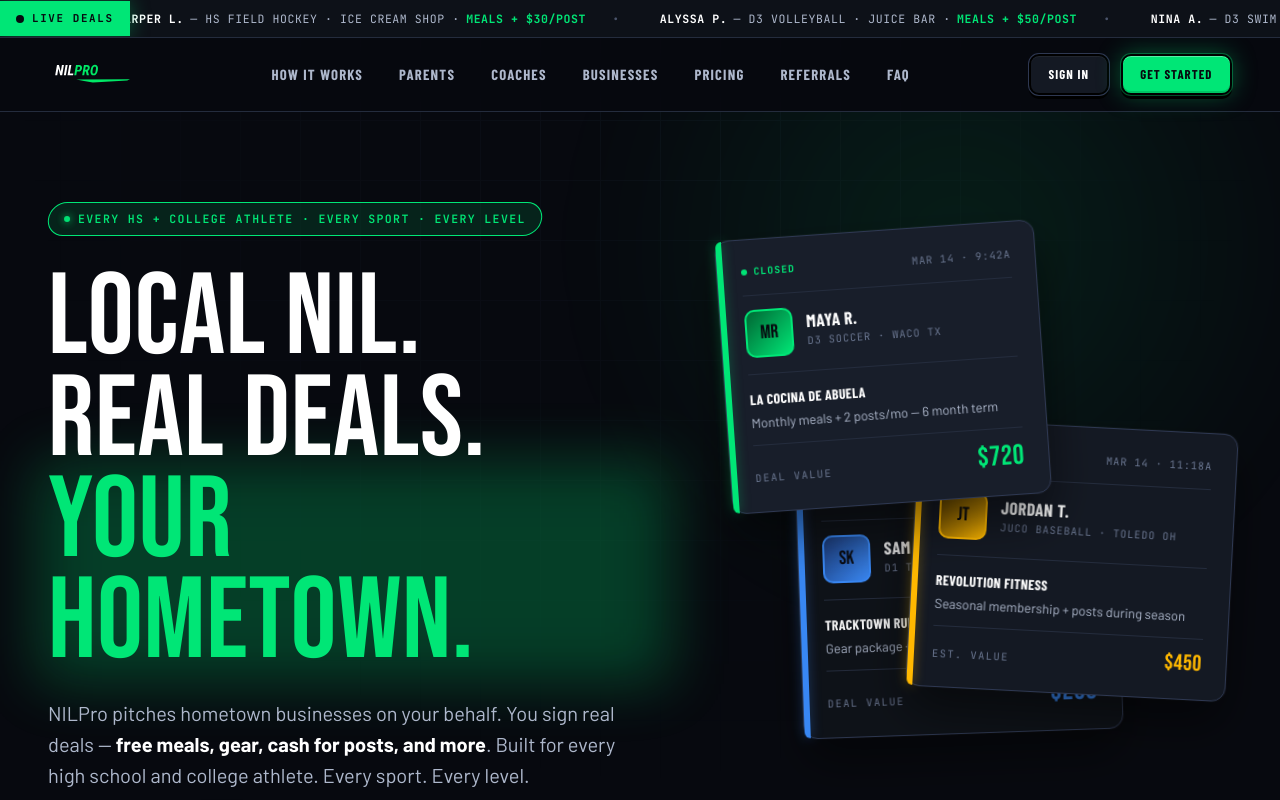
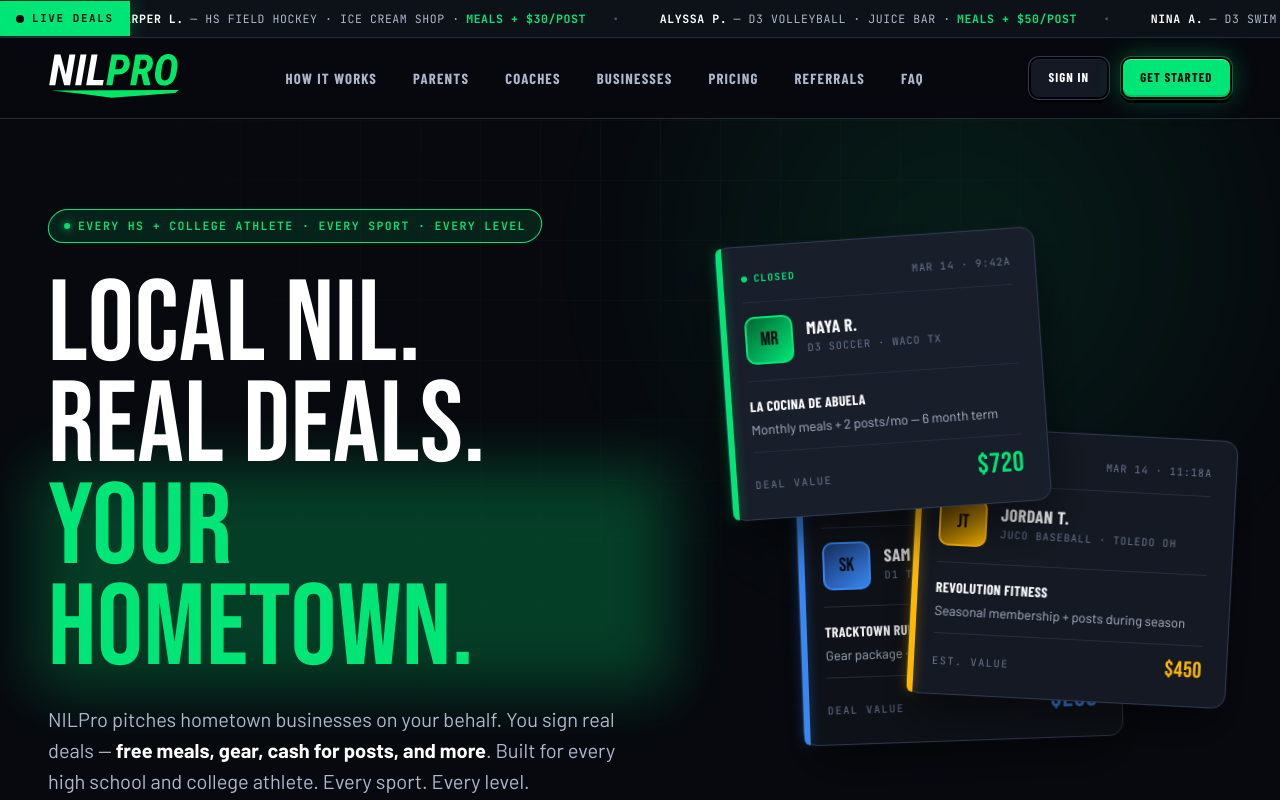
Before and after one commit to Des-Sleigh/nilpro, a Next.js app: page / in a window 1280 px wide. Shown: the top 800 px of the page. Built offline with nearby package versions, Linux system fonts and the light colour scheme; no server answers; a web font is replaced by a local one.

Commit message:
Logo: tighten SVG viewBox + reposition swoosh + bump nav/footer size

```diff
--- a/components/Footer.tsx
+++ b/components/Footer.tsx
@@ -40,10 +40,10 @@ export function Footer() {
               <Image
                 src="/logo.svg"
                 alt="NILPro"
-                width={127}
-                height={44}
+                width={154}
+                height={56}
                 unoptimized
-                style={{ height: "44px", width: "auto", display: "block" }}
+                style={{ height: "56px", width: "auto", display: "block" }}
               />
             </Link>
             <div className="footer__tagline">
--- a/components/Nav.tsx
+++ b/components/Nav.tsx
@@ -61,11 +61,11 @@ export function Nav({ isSignedIn = false }: { isSignedIn?: boolean }) {
           <Image
             src="/logo.svg"
             alt="NILPro"
-            width={104}
-            height={36}
+            width={132}
+            height={48}
             priority
             unoptimized
-            style={{ height: "36px", width: "auto", display: "block" }}
+            style={{ height: "48px", width: "auto", display: "block" }}
           />
         </Link>
 
```
Also changed, not shown: public/logo.svg.
